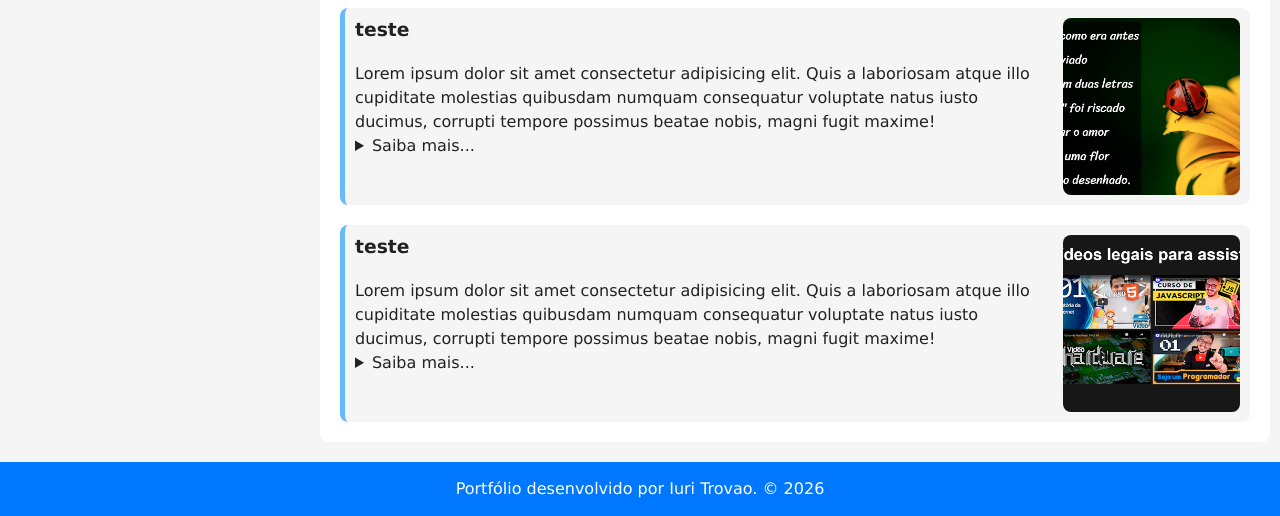
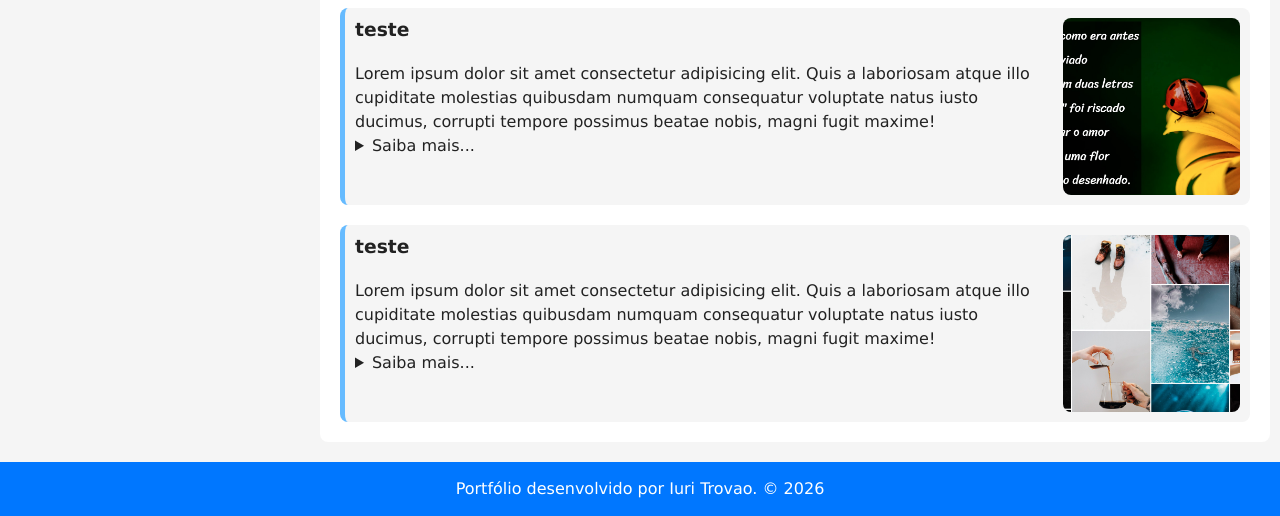
Before and after one commit to Iuri-Trovao/projeto-portifolio, a plain HTML site: page index.html in a window 1280 px wide. Shown: the part 798-1314 px from the top of the page. Drawn offline with Linux system fonts and the light colour scheme.

Commit message:
new update

```diff
--- a/index.html
+++ b/index.html
@@ -208,7 +208,7 @@
 
                 <div id="projeto-container">
                     <div class="projeto"> <!-- Projeto 1 -->
-                        <img src="imagens/projeto-01-videos.jpg" alt="projeto1" class="foto">
+                        <img src="imagens/projeto-06-album.jpg" alt="projeto1" class="foto">
                         <div class="projeto-info">
                             <h3 class="titulo">teste</h3>
                             <p>Lorem ipsum dolor sit amet consectetur adipisicing elit. Quis a laboriosam atque illo cupiditate molestias quibusdam
```
